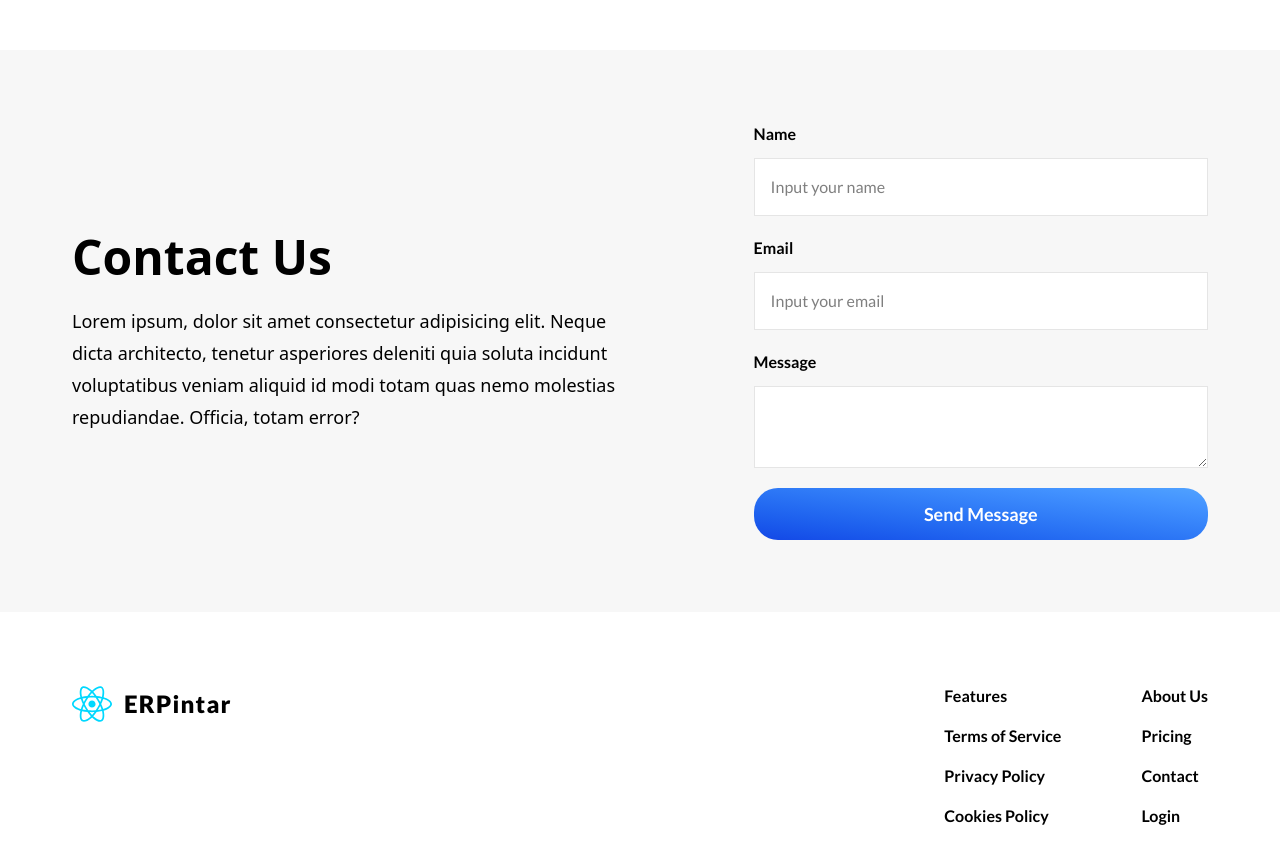
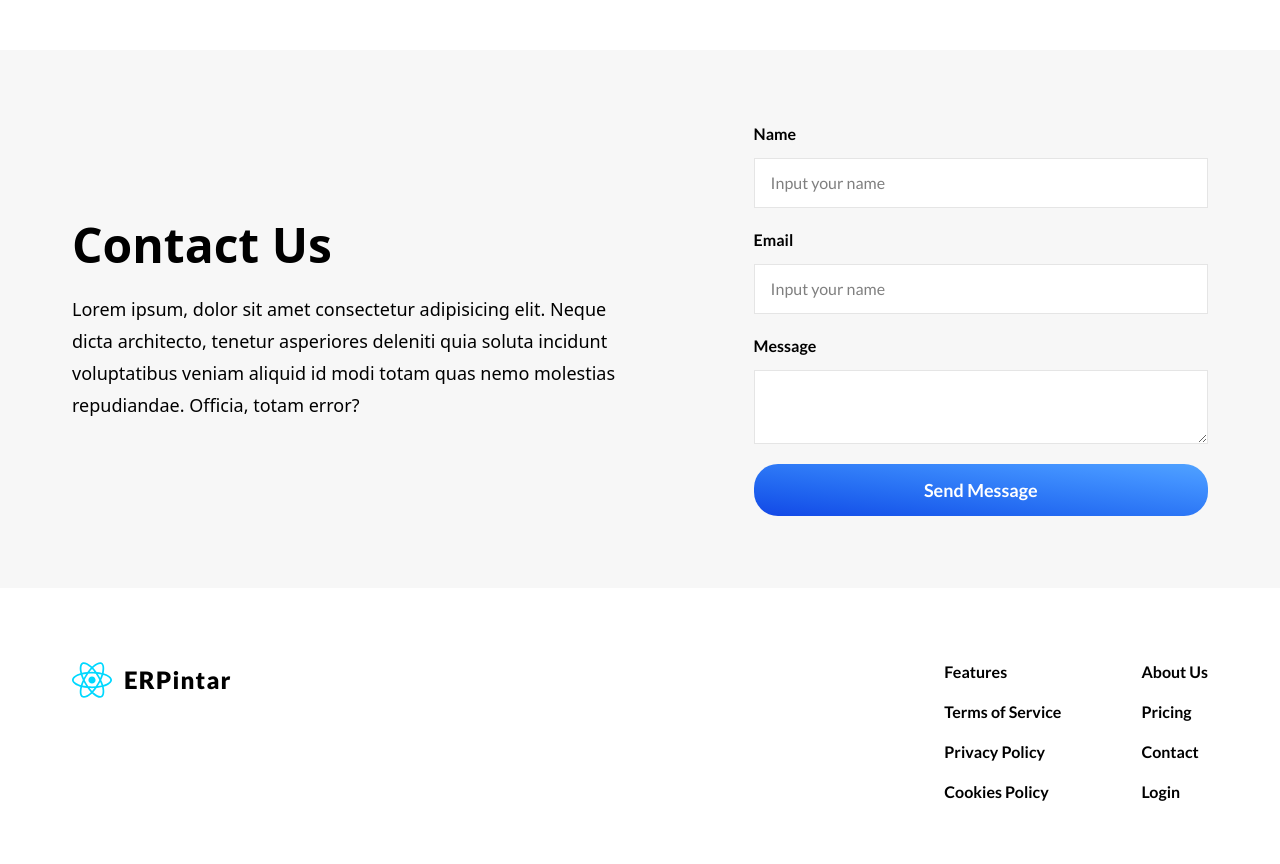
Before and after one commit to darkestdark4/kedatech-technical-test-2, a React (Vite) app: page / in a window 1280 px wide. Shown: the part 2560-3424 px from the top of the page. Built offline with nearby package versions, Linux system fonts and the light colour scheme.

Commit message:
add form component, and button

```diff
--- a/src/App.jsx
+++ b/src/App.jsx
@@ -1,18 +1,23 @@
 import bannerImage from './assets/undraw_data-processing_z2q6.svg'
 
 import Header from './components/Header'
+import Footer from './components/Footer';
+import Button from './components/Button';
 import Pricing from './components/Pricing';
+import Input from './components/Form/Input';
 import KeyFeature from './components/KeyFeature'
+import Textarea from './components/Form/Textarea';
+import FormGroup from './components/Form/FormGroup';
+import PriceButton from './components/Pricing/PriceButton';
 
+import { useState } from 'react';
 import { IoAnalytics } from "react-icons/io5";
 import { TbAutomation } from "react-icons/tb";
 import { GrIntegration } from 'react-icons/gr';
-import Footer from './components/Footer';
-import { useState } from 'react';
-import PriceButton from './components/Pricing/PriceButton';
 
 function App() {
   const [priceType, setPriceType] = useState("monthly")
+
   const handlePriceType = (val) => setPriceType(val)
 
   const keyFeature = [
@@ -86,7 +91,7 @@ function App() {
   ]
 
   return <>
-    <div className="flex flex-col lg:gap-0 gap-10">
+    <div className="flex flex-col lg:gap-0 gap-10 relative">
       <Header />
       <div className="lg:p-18 p-8 relative top-0" id="home">
         <div className="bg-blue-200 w-[400px] h-[400px] absolute -left-10 -top-20" style={{ borderRadius: '34% 54% 68% 30% / 32% 58% 42% 47%' }}></div>
@@ -101,9 +106,7 @@ function App() {
               </p>
             </div>
             <div>
-              <button className="bg-white rounded-3xl font-bold md:text-lg text-sm px-5 py-3 cursor-pointer bg-linear-to-bl from-blue-400 to-blue-700 text-white">
-                Get Started
-              </button>
+              <Button title="Get Started" />
             </div>
           </div>
           <div className="lg:w-[50%] w-[100%] flex justify-center h-auto">
@@ -164,23 +167,18 @@ function App() {
             </p>
           </div>
           <div className="flex flex-col gap-5 lg:w-[40%] w-full">
-            <div className="flex flex-col w-full font-display gap-3">
-              <label htmlFor="" className="font-bold">Name</label>
-              <input type="text" placeholder="Input your name" className="border border-black/[0.1] p-4 bg-white" />
-            </div>
-            <div className="flex flex-col w-full font-display gap-3">
-              <label htmlFor="" className="font-bold">Email</label>
-              <input type="email" placeholder="Input your email" className="border border-black/[0.1] p-4 bg-white" />
-            </div>
-            <div className="flex flex-col w-full font-display gap-3">
-              <label htmlFor="" className="font-bold">Message</label>
-              <textarea name="" className="border border-black/[0.1] p-4 bg-white"></textarea>
-            </div>
-            <div className="flex flex-col w-full font-display gap-3">
-              <button className="bg-white rounded-3xl font-bold md:text-lg text-sm px-5 py-3 cursor-pointer bg-linear-to-bl from-blue-400 to-blue-700 text-white">
-                Send Message
-              </button>
-            </div>
+            <FormGroup label="Name">
+              <Input type="text" placeholder="Input your name" />
+            </FormGroup>
+            <FormGroup label="Email">
+              <Input type="email" placeholder="Input your name" />
+            </FormGroup>
+            <FormGroup label="Message">
+              <Textarea />
+            </FormGroup>
+            <FormGroup>
+              <Button title="Send Message" />
+            </FormGroup>
           </div>
         </div>
       </div>
--- /dev/null
+++ b/src/components/Button.jsx
@@ -0,0 +1,9 @@
+function Button({ title, onClick }) {
+  return (
+    <button onClick={onClick} className="bg-white rounded-3xl font-bold md:text-lg text-sm px-5 py-3 cursor-pointer bg-linear-to-bl from-blue-400 to-blue-700 text-white">
+      {title}
+    </button>
+  )
+}
+
+export default Button
--- /dev/null
+++ b/src/components/Form/FormGroup.jsx
@@ -0,0 +1,10 @@
+function FormGroup({ children, label }) {
+  return (
+    <div className="flex flex-col w-full font-display gap-3">
+      {(label !== undefined) ? <label htmlFor="" className="font-bold">{label}</label> : <></>}
+      {children}
+    </div>
+  )
+}
+
+export default FormGroup
--- /dev/null
+++ b/src/components/Form/Input.jsx
@@ -0,0 +1,7 @@
+function Input({ type="text", placeholder }) {
+  return (
+    <input type={type} placeholder={placeholder} className="border border-black/[0.1] px-4 py-3 bg-white" />
+  )
+}
+
+export default Input
--- /dev/null
+++ b/src/components/Form/Textarea.jsx
@@ -0,0 +1,5 @@
+function Textarea() {
+  return <textarea className="border border-black/[0.1] px-4 py-3 bg-white"></textarea>
+}
+
+export default Textarea
```
